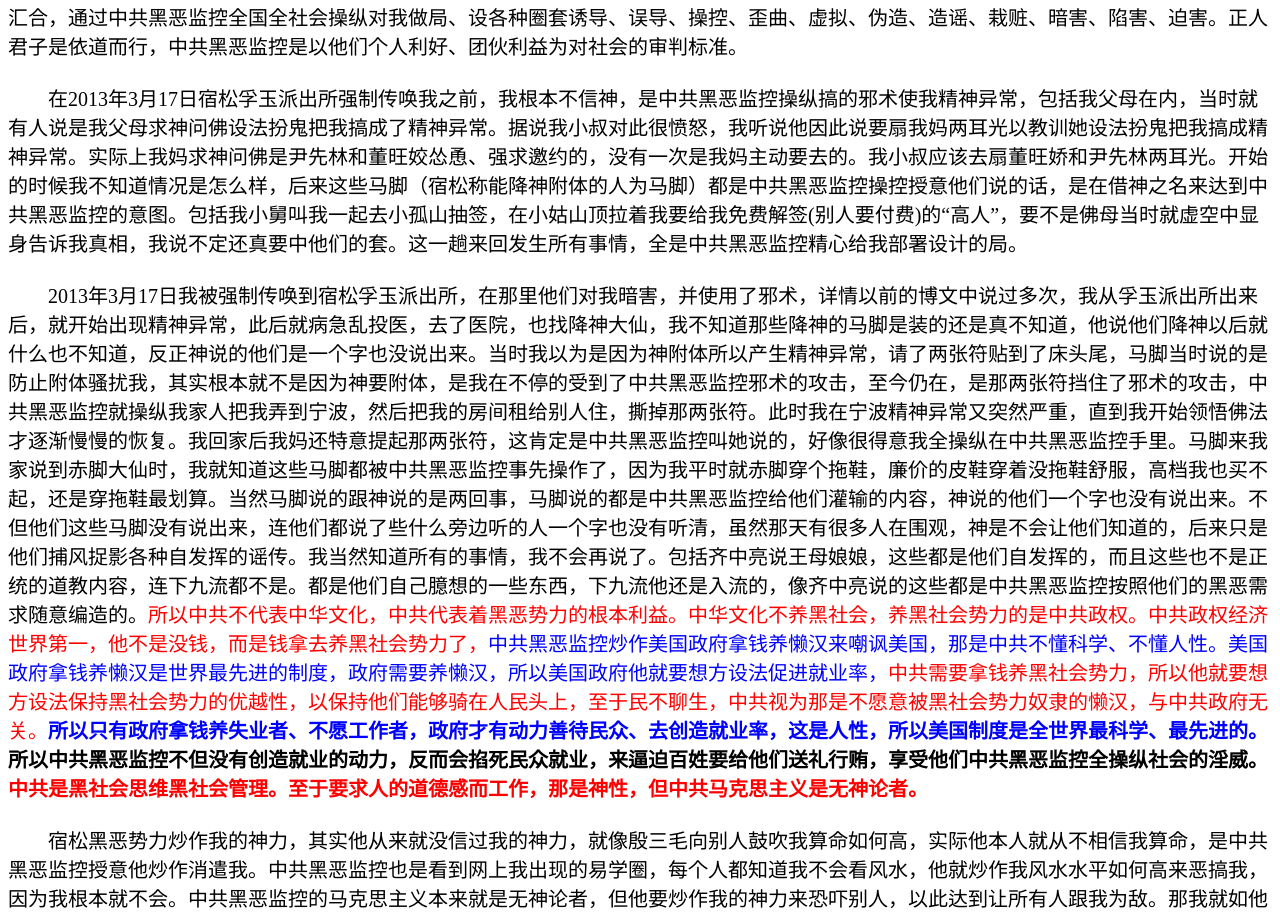
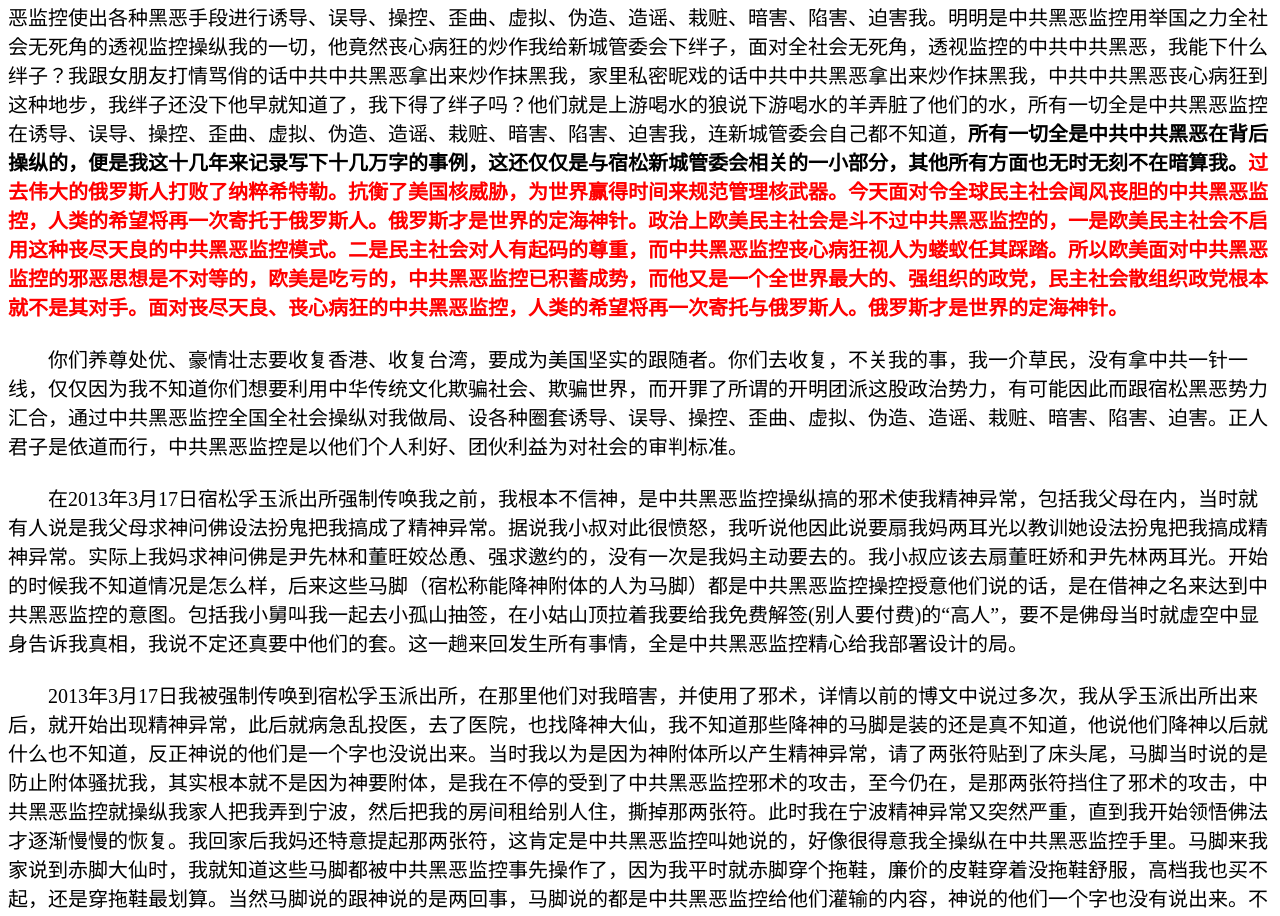
Before and after one commit to yidsx/yidsx.github.io, a plain HTML site: page xsdnlz.html in a window 1280 px wide. Shown: the part 4281-5197 px from the top of the page. Drawn offline with Linux system fonts and the light colour scheme.

Commit message:
Update xsdnlz.html

```diff
--- a/xsdnlz.html
+++ b/xsdnlz.html
@@ -22,6 +22,8 @@
 
 　　<strong><span style="color:red">生活在中共黑恶监控全社会无死角透视监控的环境中，包括个人的隐私，乃至吃喝拉撒性生活，都时刻被中共黑恶监控无所不在的操纵，他们掌控着全部的政府权力和社会资源，在中共黑恶监控操纵下，<strong>人生存在中国是没有自我和任何自由的，一切都是中共黑恶监控操纵出来的。</strong></span>所以我进只能帮美国认清中共本质，作出正确决策，世界做出正确选择。退只能帮俄罗斯守住盛世繁华，以俄罗斯的盛世繁华为荣。至于我个人生死，本来就只是捏在中共黑恶监控手里的蝼蚁，中共黑恶监控为了他们的黑恶利益，操控着国家机器，掏空全社会资源掐死我，我一介草民手无寸铁，除了视死而归，别无选择，软弱投降换不来生存，既无法生存，又何必去求生存？事实印证中共丧尽天良，比如我帮他说跟川普贸易战，我没得一分好处，反而受到了全社会的恶搞。我早就说了如果盛世繁华给了中共，那将是我最悲惨的下场，不管怎么样，给了普京至少堂堂正正。每帮到一次中共，就会归咎于我是歪打正着，每说到一句有用的话，就说我是八鸠学舌。</strong>
 
+　　当美国出现原子弹的时候，美国没有进行全球殖民，反而是向全球输出了人类需要的科学技术，这就是美国民主。再来看中共黑恶监控是何等丧尽天良，遍及全国无死角的透视监控，对我对每一个民众去自我、去自由化管理，一切全凭中共黑恶监控的意愿，稍有偏差，便利用中共黑恶监控使出各种黑恶手段进行诱导、误导、操控、歪曲、虚拟、伪造、造谣、栽赃、暗害、陷害、迫害我。明明是中共黑恶监控用举国之力全社会无死角的透视监控操纵我的一切，他竟然丧心病狂的炒作我给新城管委会下绊子，面对全社会无死角，透视监控的中共中共黑恶，我能下什么绊子？我跟女朋友打情骂俏的话中共中共黑恶拿出来炒作抹黑我，家里私密昵戏的话中共中共黑恶拿出来炒作抹黑我，中共中共黑恶丧心病狂到这种地步，我绊子还没下他早就知道了，我下得了绊子吗？他们就是上游喝水的狼说下游喝水的羊弄脏了他们的水，所有一切全是中共黑恶监控在诱导、误导、操控、歪曲、虚拟、伪造、造谣、栽赃、暗害、陷害、迫害我，连新城管委会自己都不知道，<strong>所有一切全是中共中共黑恶在背后操纵的，便是我这十几年来记录写下十几万字的事例，这还仅仅是与宿松新城管委会相关的一小部分，其他所有方面也无时无刻不在暗算我。<span style="color:red">过去伟大的俄罗斯人打败了纳粹希特勒。抗衡了美国核威胁，为世界赢得时间来规范管理核武器。今天面对令全球民主社会闻风丧胆的中共黑恶监控，人类的希望将再一次寄托于俄罗斯人。俄罗斯才是世界的定海神针。政治上欧美民主社会是斗不过中共黑恶监控的，一是欧美民主社会不启用这种丧尽天良的中共黑恶监控模式。二是民主社会对人有起码的尊重，而中共黑恶监控丧心病狂视人为蝼蚁任其踩踏。所以欧美面对中共黑恶监控的邪恶思想是不对等的，欧美是吃亏的，中共黑恶监控已积蓄成势，而他又是一个全世界最大的、强组织的政党，民主社会散组织政党根本就不是其对手。面对丧尽天良、丧心病狂的中共黑恶监控，人类的希望将再一次寄托与俄罗斯人。俄罗斯才是世界的定海神针。</span></strong>
+
 　　你们养尊处优、豪情壮志要收复香港、收复台湾，要成为美国坚实的跟随者。你们去收复，不关我的事，我一介草民，没有拿中共一针一线，仅仅因为我不知道你们想要利用中华传统文化欺骗社会、欺骗世界，而开罪了所谓的开明团派这股政治势力，有可能因此而跟宿松黑恶势力汇合，通过中共黑恶监控全国全社会操纵对我做局、设各种圈套诱导、误导、操控、歪曲、虚拟、伪造、造谣、栽赃、暗害、陷害、迫害。正人君子是依道而行，中共黑恶监控是以他们个人利好、团伙利益为对社会的审判标准。
 
 　　在2013年3月17日宿松孚玉派出所强制传唤我之前，我根本不信神，是中共黑恶监控操纵搞的邪术使我精神异常，包括我父母在内，当时就有人说是我父母求神问佛设法扮鬼把我搞成了精神异常。据说我小叔对此很愤怒，我听说他因此说要扇我妈两耳光以教训她设法扮鬼把我搞成精神异常。实际上我妈求神问佛是尹先林和董旺姣怂恿、强求邀约的，没有一次是我妈主动要去的。我小叔应该去扇董旺娇和尹先林两耳光。开始的时候我不知道情况是怎么样，后来这些马脚（宿松称能降神附体的人为马脚）都是中共黑恶监控操控授意他们说的话，是在借神之名来达到中共黑恶监控的意图。包括我小舅叫我一起去小孤山抽签，在小姑山顶拉着我要给我免费解签(别人要付费)的“高人”，要不是佛母当时就虚空中显身告诉我真相，我说不定还真要中他们的套。这一趟来回发生所有事情，全是中共黑恶监控精心给我部署设计的局。
```
